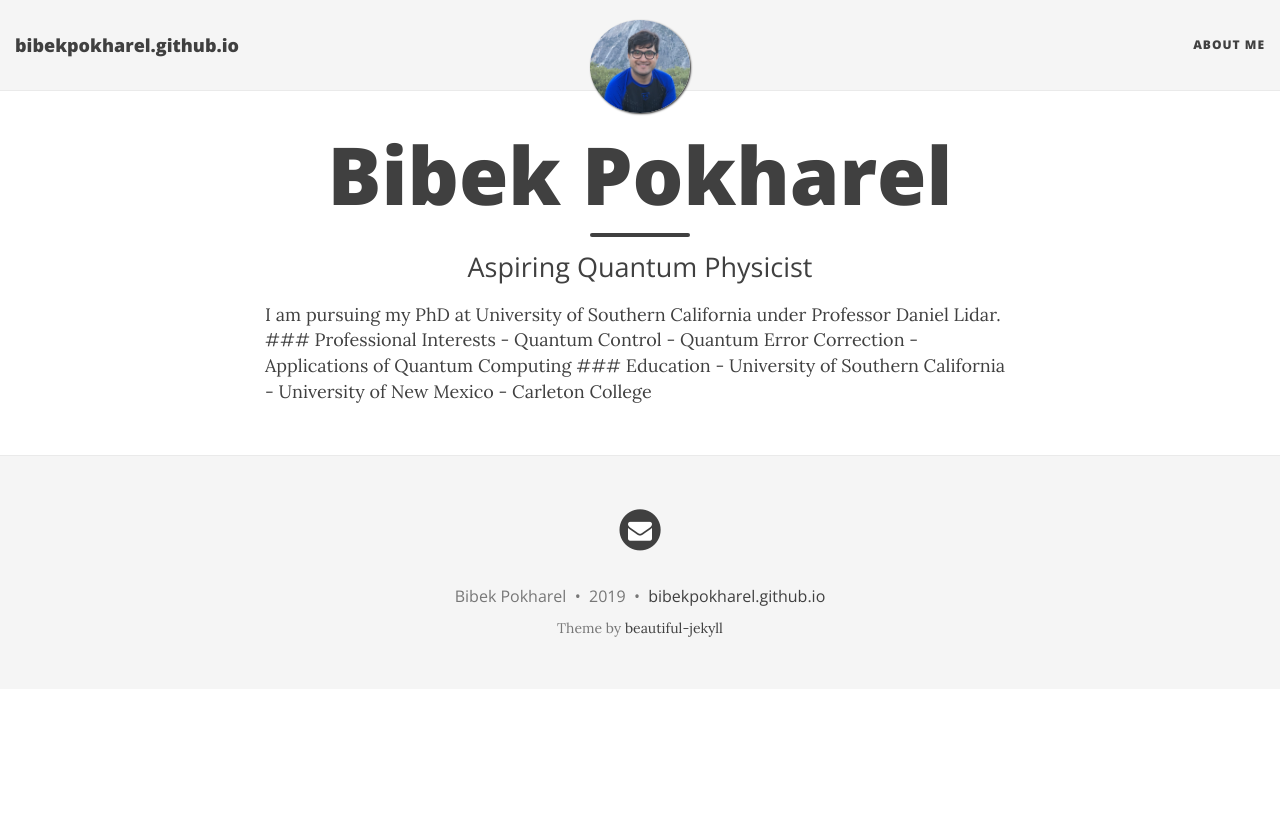
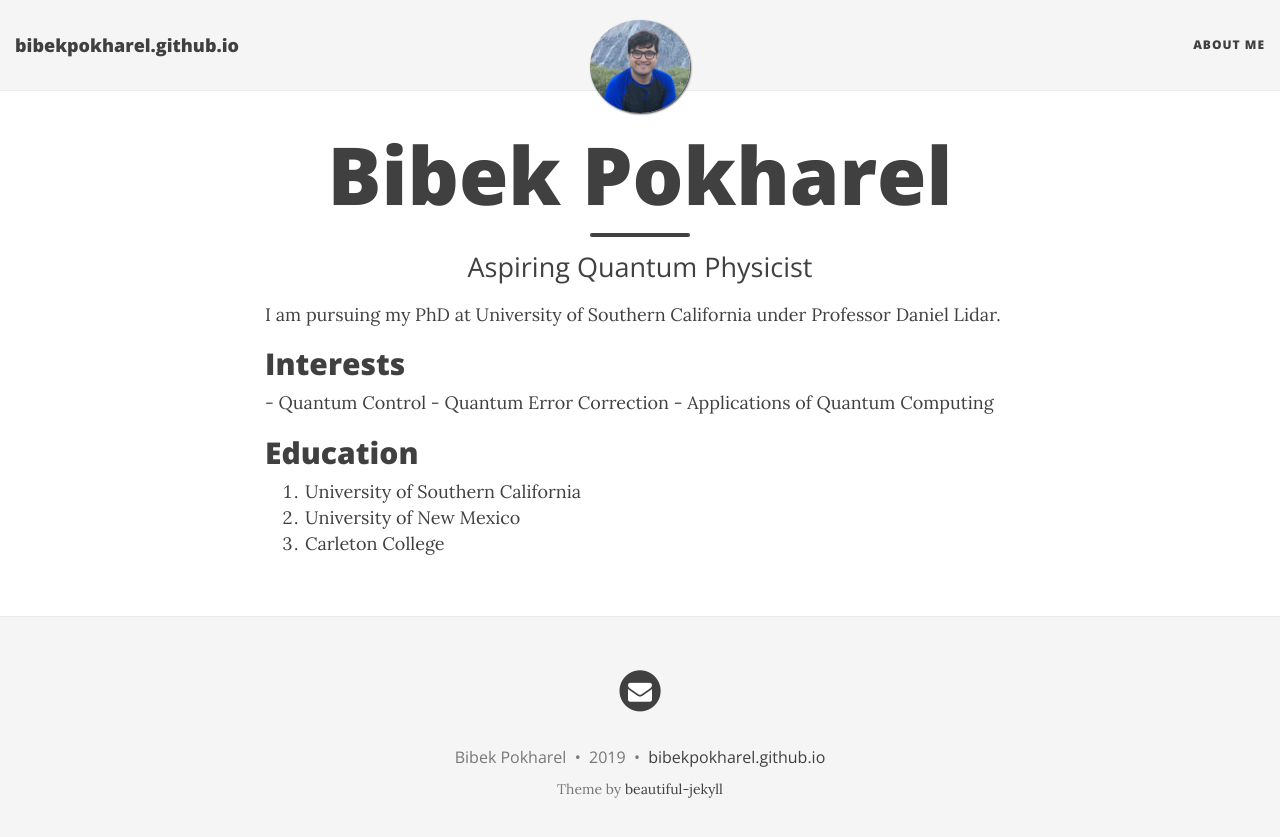
Before and after one commit to bibekpokharel/bibekpokharel.github.io, a Jekyll site: the page built from index.html, in a window 1280 px wide. Shown: the top 837 px of the page. Built offline with Jekyll 4.4.1, drawn with Linux system fonts in a browser that asks for light colours; nearby versions of some CDN libraries; the list of posts is cut into pages by our own code.

Commit message:
change index.html lists from markdown to html
Accidentally wrote the front page in markdown. :(

```diff
--- a/index.html
+++ b/index.html
@@ -6,17 +6,22 @@ use-site-title: true
 ---
 I am pursuing my PhD at University of Southern California under Professor Daniel Lidar.
 
-### Professional Interests
+<h2>Interests</h2>
 
 - Quantum Control
 - Quantum Error Correction
 - Applications of Quantum Computing
 
-### Education
+<h2>Education</h2>
 
-- University of Southern California
-- University of New Mexico
-- Carleton College
+
+<ol>
+  <li>University of Southern California</li>
+  <li>University of New Mexico </li>
+  <li>Carleton College</li>
+</ol>
+
+
 
 <div class="posts-list">
   {% for post in paginator.posts %}
```
